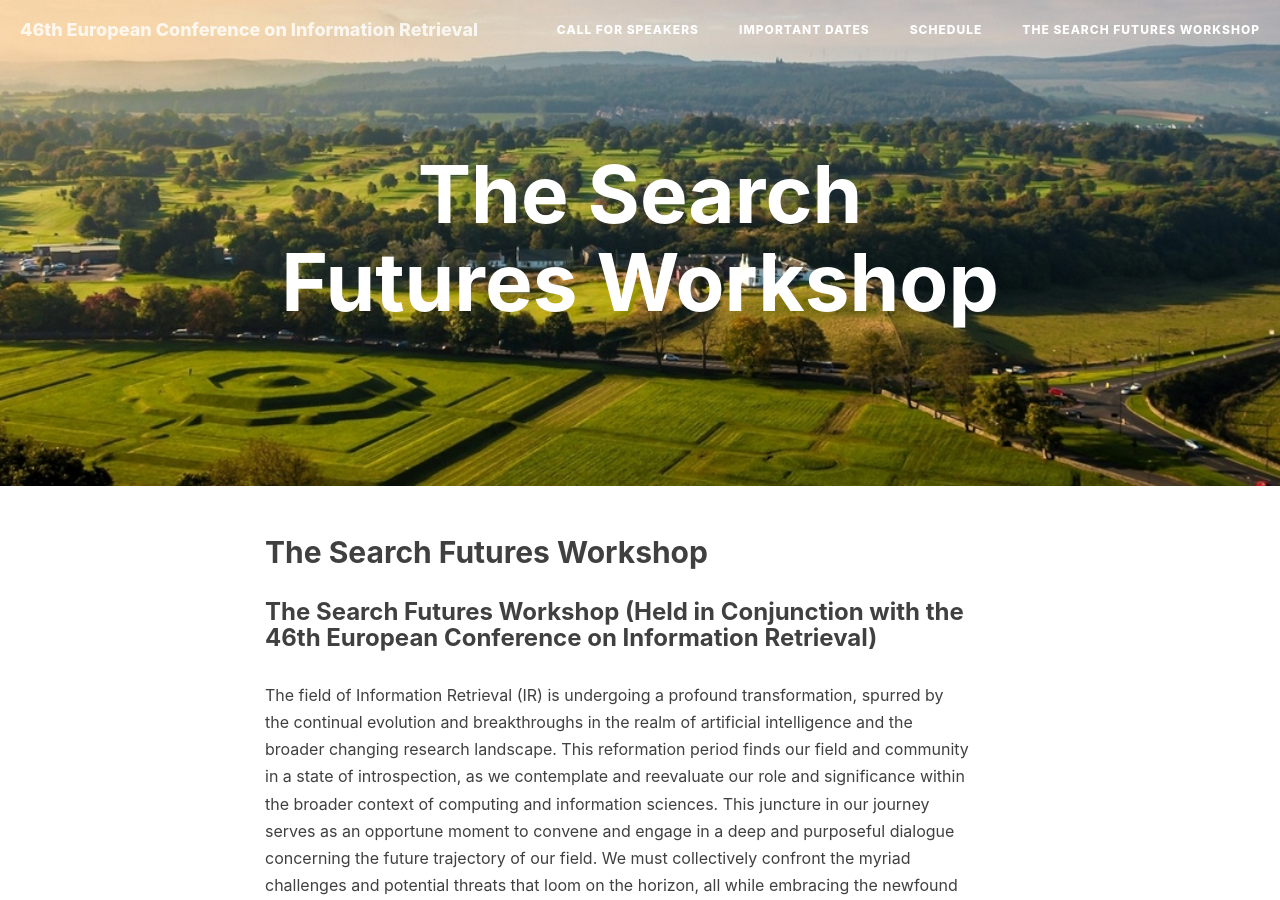
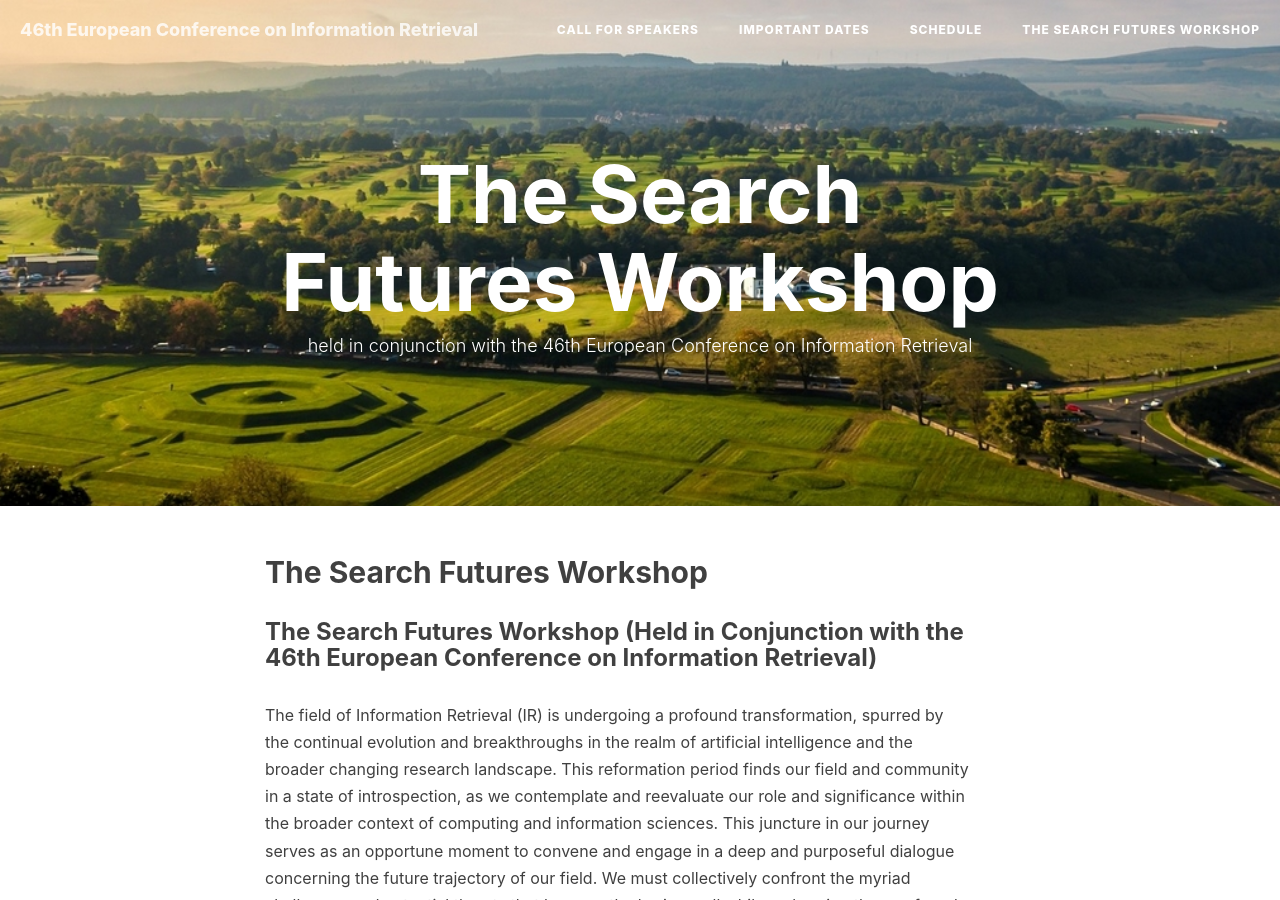
Before and after one commit to SearchFutures/SearchFutures.github.io, a Jekyll site: the page built from index.md, in a window 1280 px wide and 900 px high. Built offline with Jekyll 4.4.1, drawn with Linux system fonts in a browser that asks for light colours; nearby versions of some CDN libraries; our own code applies the rules of GitHub Pages for plain Markdown files.

Commit message:
Update page.html

```diff
--- a/_layouts/page.html
+++ b/_layouts/page.html
@@ -10,7 +10,7 @@ layout: default
                 <div class="site-heading">
                     <h1>{% if page.title %}{{ page.title }}{% else %}{{ site.title }}{% endif %}</h1>
                     <!--<hr class="small">-->
-                    <span class="subheading">{{ page.description }}</span>
+                    <span class="subheading"> held in conjunction with the 46th European Conference on Information Retrieval</span>
                 </div>
             </div>
         </div>
```
